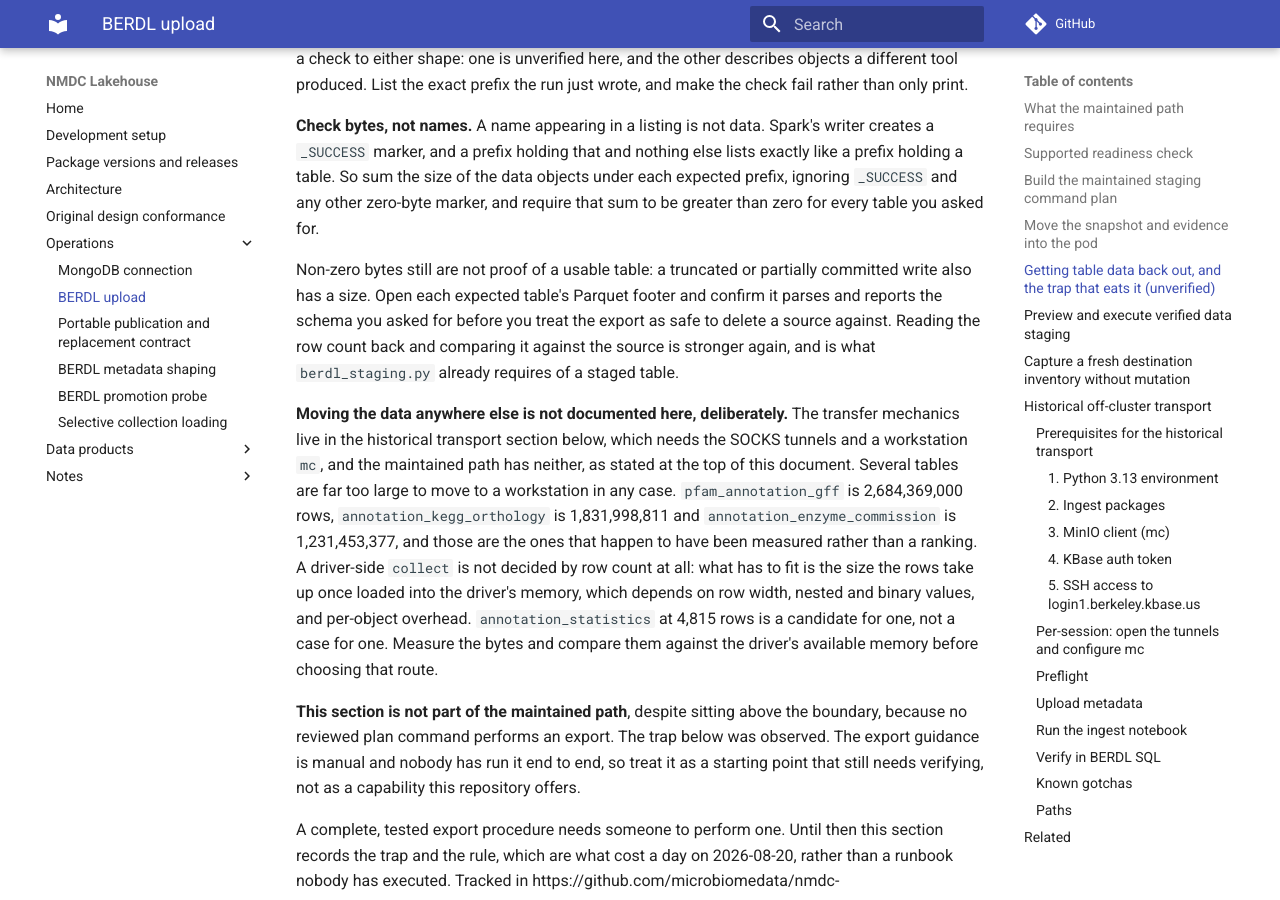
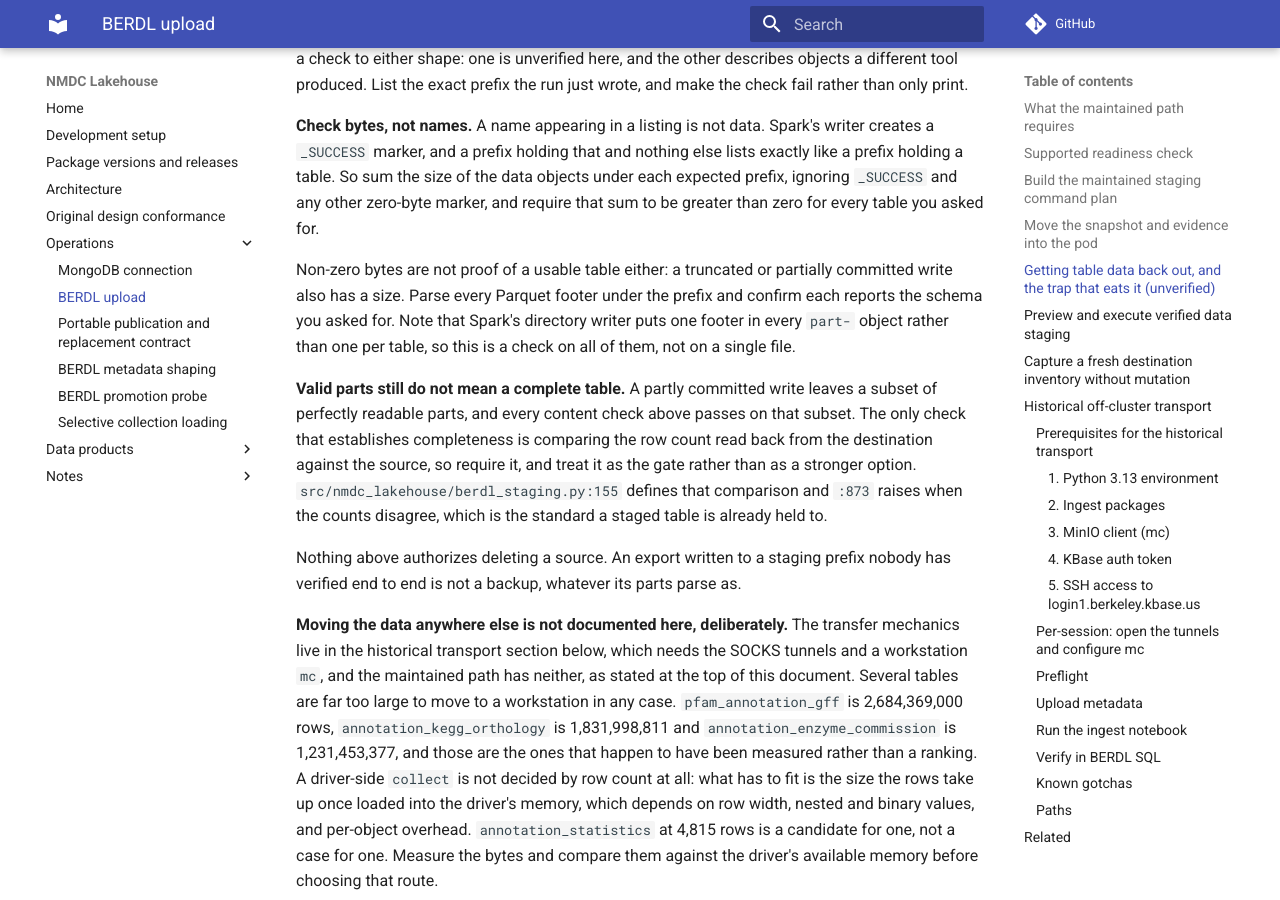
Before and after one commit to microbiomedata/nmdc-lakehouse, an MkDocs documentation site: the page built from docs/berdl-upload.md, in a window 1280 px wide and 900 px high, scrolled down 6960 px. Built offline with MkDocs 1.6.1 and Material for MkDocs 9.7.7, drawn with Linux system fonts in a browser that asks for light colours; comment, search, counter and statistics services are not loaded.

Commit message:
Require row-count equality, not footer parsing, to call an export complete
A partly committed write leaves a subset of perfectly readable parts, so every
content check in this section passes on an incomplete table. Footer parsing was
presented as sufficient before deleting a source, and the one check that does
establish completeness, source against destination row counts, was presented as
an optional improvement. Reversed.

Spark's directory writer also puts one footer in every part- object rather than
one per table, so the check is on all of them. The text said "the Parquet footer"
as though there were one.

Added the sentence that should not need saying: nothing here authorizes deleting
a source.

Co-Authored-By: Claude Opus 5 (1M context) <noreply@anthropic.com>

```diff
--- a/docs/berdl-upload.md
+++ b/docs/berdl-upload.md
@@ -361,12 +361,22 @@ lists exactly like a prefix holding a table. So sum the size of the data objects
 under each expected prefix, ignoring `_SUCCESS` and any other zero-byte marker,
 and require that sum to be greater than zero for every table you asked for.
 
-Non-zero bytes still are not proof of a usable table: a truncated or partially
-committed write also has a size. Open each expected table's Parquet footer and
-confirm it parses and reports the schema you asked for before you treat the
-export as safe to delete a source against.
-Reading the row count back and comparing it against the source is stronger again,
-and is what `berdl_staging.py` already requires of a staged table.
+Non-zero bytes are not proof of a usable table either: a truncated or partially
+committed write also has a size. Parse every Parquet footer under the prefix and
+confirm each reports the schema you asked for. Note that Spark's directory writer
+puts one footer in every `part-` object rather than one per table, so this is a
+check on all of them, not on a single file.
+
+**Valid parts still do not mean a complete table.** A partly committed write
+leaves a subset of perfectly readable parts, and every content check above passes
+on that subset. The only check that establishes completeness is comparing the row
+count read back from the destination against the source, so require it, and treat
+it as the gate rather than as a stronger option. `src/nmdc_lakehouse/berdl_staging.py:155`
+defines that comparison and `:873` raises when the counts disagree, which is the
+standard a staged table is already held to.
+
+Nothing above authorizes deleting a source. An export written to a staging prefix
+nobody has verified end to end is not a backup, whatever its parts parse as.
 
 **Moving the data anywhere else is not documented here, deliberately.** The
 transfer mechanics live in the historical transport section below, which needs
```
